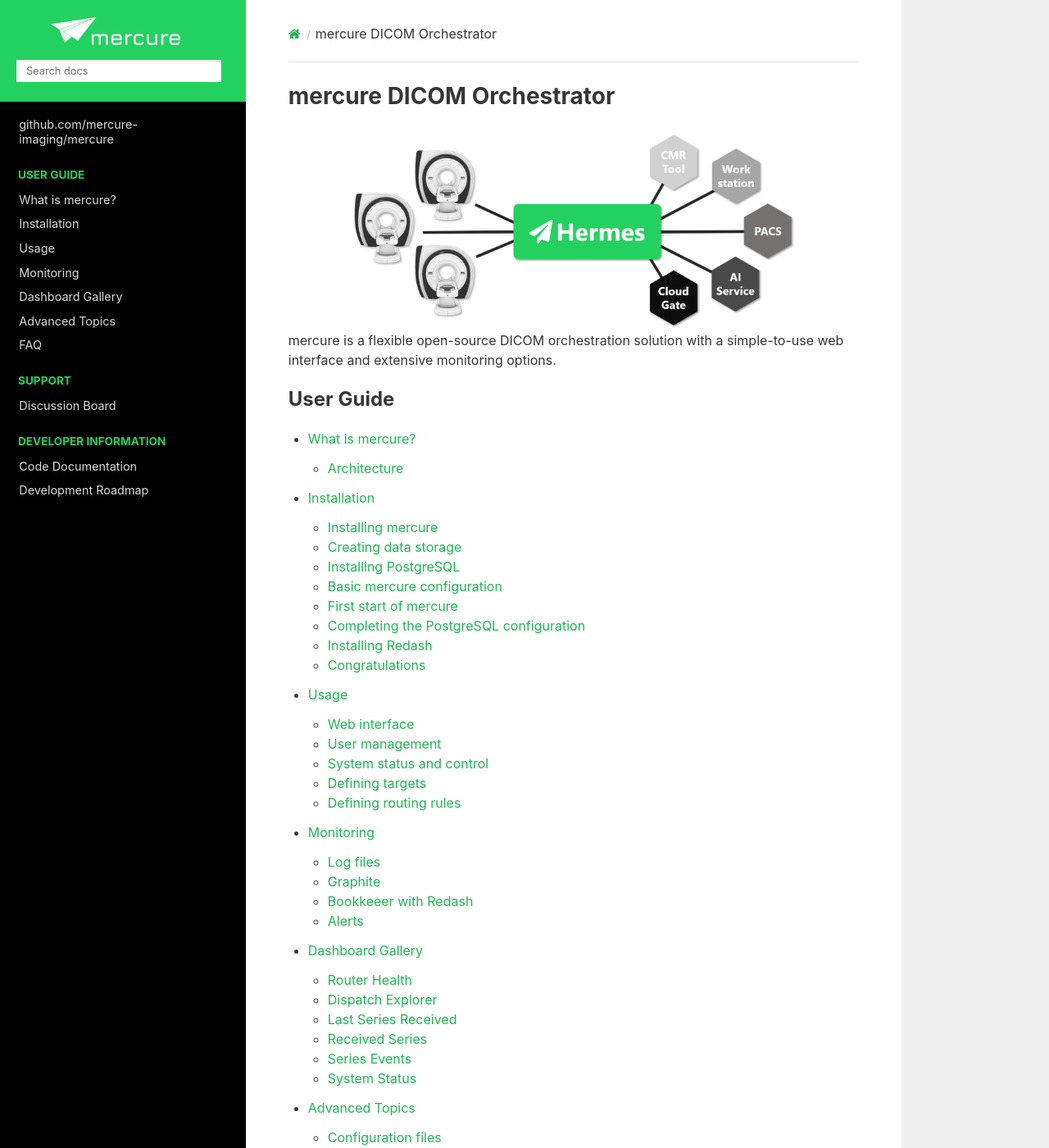
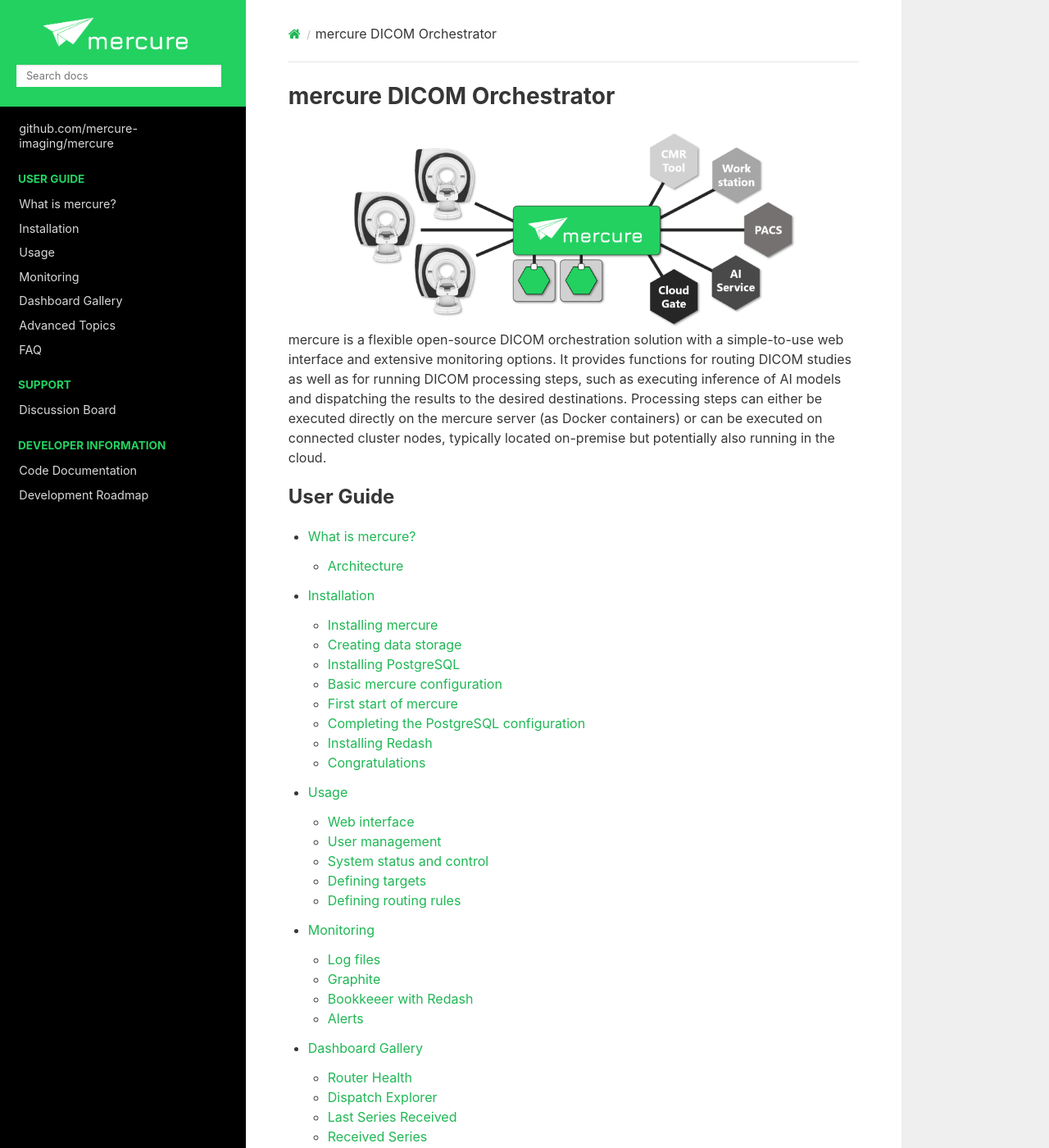
Before and after one commit to mercure-imaging/mercure, a Sphinx documentation site: the page built from docs/index.rst, in a window 1280 px wide and 1400 px high. Shown: the whole window at 82% size. Built offline with Sphinx 7.4.7 and the Read the Docs theme 2.0.0, drawn with Linux system fonts in a browser that asks for light colours.

Commit message:
Updated docs

```diff
--- a/docs/_static/custom.css
+++ b/docs/_static/custom.css
@@ -42,7 +42,7 @@
 .wy-side-nav-search>a {
     margin-bottom: 4px;
     margin-right: 16px;
-    width: 180px;
+    width: 200px;
 }
 
 .wy-side-nav-search input[type=text] {
--- a/docs/index.rst
+++ b/docs/index.rst
@@ -5,7 +5,7 @@
    :width: 550px
    :align: center
 
-mercure is a flexible open-source DICOM orchestration solution with a simple-to-use web interface and extensive monitoring options.
+mercure is a flexible open-source DICOM orchestration solution with a simple-to-use web interface and extensive monitoring options. It provides functions for routing DICOM studies as well as for running DICOM processing steps, such as executing inference of AI models and dispatching the results to the desired destinations. Processing steps can either be executed directly on the mercure server (as Docker containers) or can be executed on connected cluster nodes, typically located on-premise but potentially also running in the cloud.
 
 .. toctree::
    :hidden:
--- a/docs/install.rst
+++ b/docs/install.rst
@@ -6,7 +6,7 @@
 .. note:: mercure might run on other Linux flavors as well, but the installation instructions listed on this page will likely not be applicable without modification.
 
 Installing mercure
------------------
+------------------
 
 After finishing the Ubuntu installation procedure, the Offis DICOM toolkit (DCMTK), gcc compiler, and jq need to be installed. A user called "mercure" should be created (the adduser command will ask for a password), and the mercure installation file should be cloned using the shown Git command. By default, mercure should be installed into the home directory of the user mercure.
 
@@ -93,7 +93,7 @@
 
 
 Basic mercure configuration
---------------------------
+---------------------------
 
 Before mercure can be started for the first time, several basic configuration steps are required.
 
@@ -135,7 +135,7 @@
 
 
 First start of mercure
----------------------
+----------------------
 
 Now, you can start mercure for the fist time. For now, start only the bookkeeper service, so that the database tables are created, and the webgui, so that the other services can later be started through the webgui.
 
--- a/docs/intro.rst
+++ b/docs/intro.rst
@@ -1,5 +1,5 @@
 What is mercure?
-===============
+================
 
 .. image:: scheme.png
    :width: 550px
```
Also changed, not shown: docs/common.rst (+19 -3 lines), docs/monitoring.rst (+15 -15 lines), requirements.txt (+8 -3 lines), docs/scheme.png.
